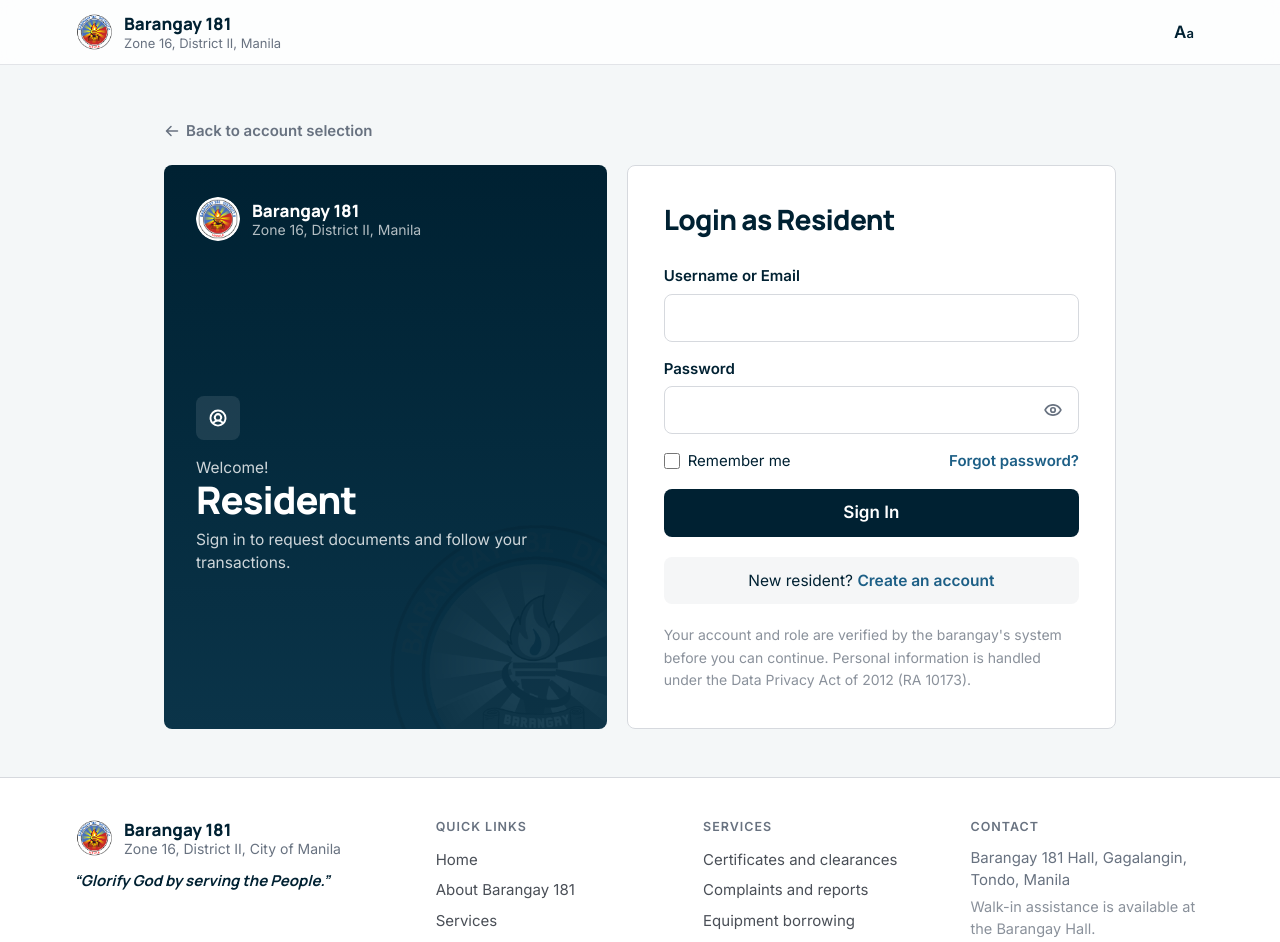
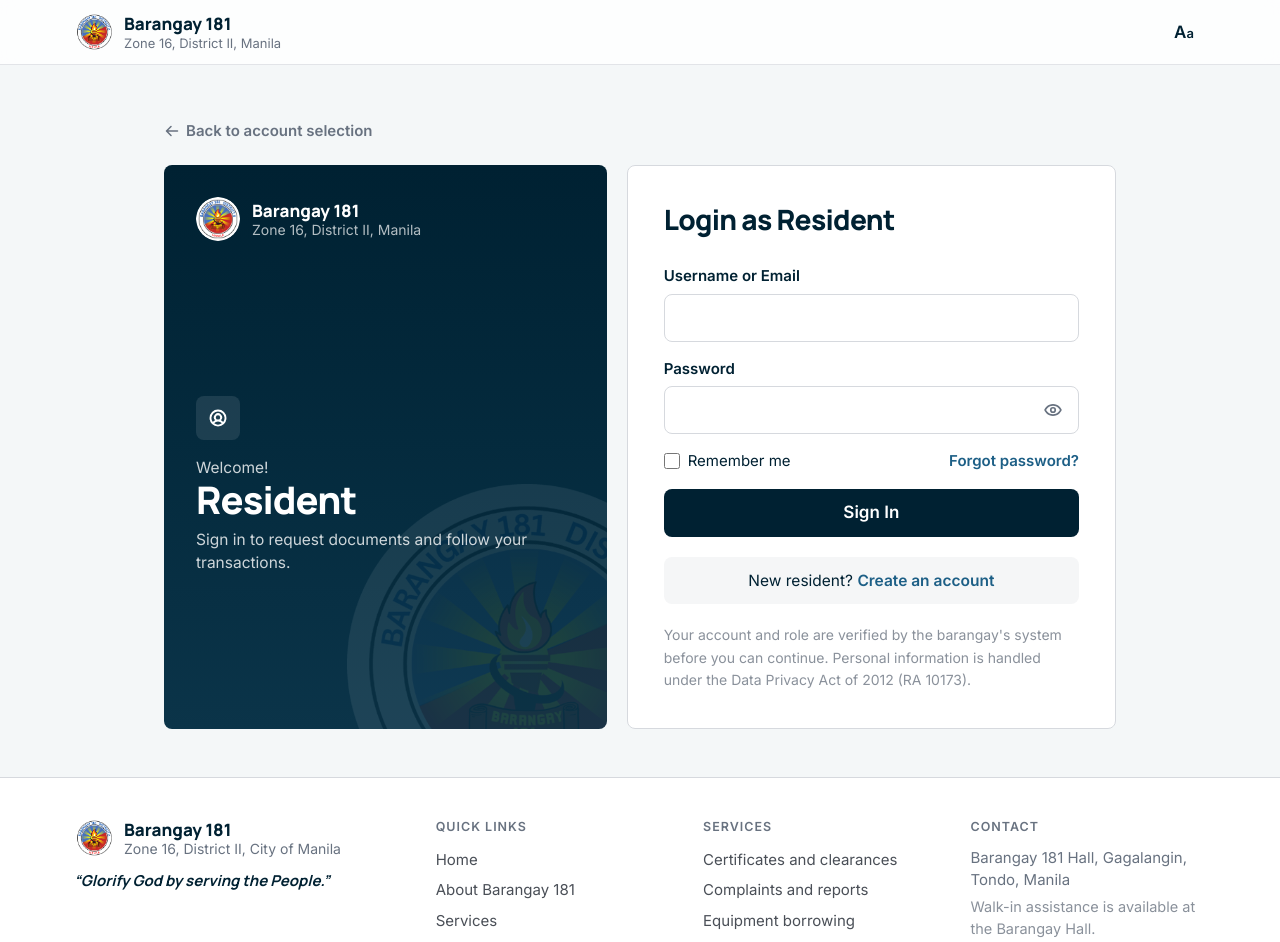
Before and after one commit to MaeVisionary/brgy-181, a React (Vite) app: page /login/resident in a window 1280 px wide. Shown: the top 942 px of the page. Built offline with nearby package versions, Linux system fonts and the light colour scheme.

Commit message:
Barangay seal watermark: reusable component on sign-in, registration, password recovery, welcome cards and empty states; removed repeated small seals on home stats

```diff
--- /dev/null
+++ b/src/components/layout/SealWatermark.tsx
@@ -0,0 +1,20 @@
+import { cn } from '@/lib/cn'
+
+/**
+ * Oversized, very faint Barangay 181 seal behind a panel (the official asset,
+ * unchanged). The parent needs `relative overflow-hidden`; content inside the
+ * parent should sit in a `relative` wrapper so it stays above the seal.
+ * Never use behind tables, forms, personal data, charts or warnings.
+ */
+export function SealWatermark({ size = 320, onDark, side, className }: { size?: number; onDark?: boolean; /** Vertically centred on the right, for short panels. */ side?: boolean; className?: string }) {
+  return (
+    <img
+      aria-hidden
+      alt=""
+      draggable={false}
+      src={`${import.meta.env.BASE_URL}${onDark ? 'seal-white.png' : 'seal.png'}`}
+      style={side ? { width: size, right: -size * 0.12, top: '50%', transform: 'translateY(-50%)' } : { width: size, right: -size * 0.28, bottom: -size * 0.32 }}
+      className={cn('pointer-events-none absolute max-w-none select-none', onDark ? 'opacity-[0.08]' : 'opacity-[0.06]', className)}
+    />
+  )
+}
--- a/src/components/notifications/NotificationItem.tsx
+++ b/src/components/notifications/NotificationItem.tsx
@@ -1,3 +1,4 @@
+import { SealWatermark } from '@/components/layout/SealWatermark'
 import type { ReactNode } from 'react'
 import { useState } from 'react'
 import { useNavigate } from 'react-router-dom'
@@ -114,7 +115,8 @@ export function NotificationItem({
 /** Shared empty state. */
 export function NoNotifications() {
   return (
-    <div className="flex flex-col items-center px-4 py-10 text-center">
+    <div className="relative flex flex-col items-center overflow-hidden px-4 py-10 text-center [&>*:not(img)]:relative">
+      <SealWatermark size={200} />
       <span className="grid size-11 place-items-center rounded-full bg-surface-muted text-ink-muted"><Bell className="size-5" /></span>
       <p className="mt-2 text-[length:calc(15px*var(--fs))] font-semibold text-navy-900">No notifications yet</p>
       <p className="text-[length:calc(14px*var(--fs))] text-ink-muted">You'll see updates here when something needs your attention.</p>
--- a/src/components/ui/EmptyState.tsx
+++ b/src/components/ui/EmptyState.tsx
@@ -1,8 +1,10 @@
+import { SealWatermark } from '@/components/layout/SealWatermark'
 import type { ReactNode } from 'react'
 
 export function EmptyState({ icon, title, body, action }: { icon?: ReactNode; title: string; body?: ReactNode; action?: ReactNode }) {
   return (
-    <div className="flex flex-col items-center px-6 py-12 text-center">
+    <div className="relative flex flex-col items-center overflow-hidden px-6 py-12 text-center [&>*:not(img)]:relative">
+      <SealWatermark size={220} />
       {icon && <span className="mb-3 grid size-10 place-items-center rounded-[10px] bg-surface-muted text-ink-muted">{icon}</span>}
       <p className="font-display text-[length:calc(17px*var(--fs))] font-bold text-navy-900">{title}</p>
       {body && <div className="mt-1 max-w-md text-[length:calc(15px*var(--fs))] text-ink-muted">{body}</div>}
--- a/src/pages/public/ForgotPasswordPage.tsx
+++ b/src/pages/public/ForgotPasswordPage.tsx
@@ -1,3 +1,4 @@
+import { SealWatermark } from '@/components/layout/SealWatermark'
 import { ArrowLeft, CheckCircle2, KeyRound } from '@/icons'
 import { useState, type FormEvent } from 'react'
 import { Navigate, useParams } from 'react-router-dom'
@@ -31,7 +32,9 @@ export function ForgotPasswordPage() {
 
   return (
     <PublicLayout minimal>
-      <div className="mx-auto max-w-[520px] px-4 py-12 sm:py-16">
+      <div className="relative overflow-hidden">
+      <SealWatermark size={520} className="hidden md:block" />
+      <div className="relative mx-auto max-w-[520px] px-4 py-12 sm:py-16">
         <section className="bmis-rise rounded-lg border border-line bg-surface p-7 md:p-9">
           <button type="button" onClick={() => go(`/login/${type.slug}`, 'back')} className="bmis-press -ml-1 inline-flex items-center gap-1.5 rounded-full px-1 text-[length:calc(15px*var(--fs))] font-semibold text-ink-muted hover:text-navy-900">
             <ArrowLeft className="size-4" /> Back to {type.loginTitle}
@@ -65,6 +68,7 @@ export function ForgotPasswordPage() {
           )}
         </section>
       </div>
+      </div>
     </PublicLayout>
   )
 }
--- a/src/pages/public/HomePage.tsx
+++ b/src/pages/public/HomePage.tsx
@@ -67,7 +67,6 @@ export function HomePage() {
               ['City', 'Manila'],
             ].map(([k, v]) => (
               <div key={k} className="relative overflow-hidden rounded-[var(--radius-card)] border border-line bg-surface px-5 py-4">
-                <img aria-hidden alt="" src={`${import.meta.env.BASE_URL}seal.png`} className="pointer-events-none absolute -top-4 -right-6 w-[110px] max-w-none opacity-[0.08] grayscale select-none" />
                 <dt className="label-caps relative">{k}</dt>
                 <dd className="relative mt-1 font-display text-[length:calc(30px*var(--fs))] leading-none font-extrabold text-navy-900">{v}</dd>
               </div>
--- a/src/pages/public/PortalPage.tsx
+++ b/src/pages/public/PortalPage.tsx
@@ -1,3 +1,4 @@
+import { SealWatermark } from '@/components/layout/SealWatermark'
 import { EXPIRED_KEY } from '@/auth/AuthContext'
 import { APP_CONFIG } from '@/config/app'
 import { ArrowLeft, ChevronRight } from '@/icons'
@@ -39,7 +40,7 @@ export function PortalPage() {
         {expired && <p role="status" className="mb-4 rounded-[var(--radius-control)] bg-sky-100 px-4 py-3 text-[length:calc(16px*var(--fs))] text-navy-900">You were signed out after {APP_CONFIG.sessionMinutes} minutes without activity. Please sign in again.</p>}
         <div className="grid grid-cols-1 gap-5 md:grid-cols-[minmax(0,0.85fr)_minmax(0,1.15fr)] md:items-stretch">
           <aside className="bmis-rise relative flex flex-col items-center justify-center overflow-hidden rounded-lg bg-gradient-to-b from-navy-900 to-navy-800 px-6 py-10 text-center text-white md:py-14">
-            <img aria-hidden alt="" src={`${import.meta.env.BASE_URL}seal.png`} className="pointer-events-none absolute -right-20 -bottom-24 w-[320px] max-w-none opacity-[0.07] grayscale select-none" />
+            <SealWatermark onDark size={340} />
             <BarangaySeal onDark className="relative size-16" />
             <h1 className="relative mt-4 font-display text-[length:calc(28px*var(--fs))] leading-tight font-extrabold tracking-tight sm:text-[length:calc(30px*var(--fs))]">Welcome to Barangay 181</h1>
             <p className="relative mt-2 text-[length:calc(16.5px*var(--fs))] text-white/85">How would you like to access the portal?</p>
--- a/src/pages/public/RegisterPage.tsx
+++ b/src/pages/public/RegisterPage.tsx
@@ -1,3 +1,4 @@
+import { SealWatermark } from '@/components/layout/SealWatermark'
 import { ID_TYPES, idHasExpiry } from '@/config/idTypes'
 import { sniff } from '@/lib/uploads'
 import { AlertCircle, ArrowLeft, Camera, CheckCircle2, CircleHelp, Eye, EyeOff, IdCard, Loader2, ShieldCheck, Upload, UserRound, XCircle } from '@/icons'
@@ -233,7 +234,9 @@ export function RegisterPage() {
 
   return (
     <PublicLayout minimal>
-      <div ref={topRef} className="mx-auto max-w-[760px] scroll-mt-20 px-4 py-8 sm:px-6 sm:py-12">
+      <div className="relative overflow-hidden">
+      <SealWatermark size={560} className="hidden lg:block" />
+      <div ref={topRef} className="relative mx-auto max-w-[760px] scroll-mt-20 px-4 py-8 sm:px-6 sm:py-12">
         {step < 5 && (
           <button
             type="button"
@@ -478,6 +481,7 @@ export function RegisterPage() {
             </div>
           )}
         </section>
+      </div>
       </div>
     </PublicLayout>
   )
--- a/src/pages/public/RoleLoginPage.tsx
+++ b/src/pages/public/RoleLoginPage.tsx
@@ -1,3 +1,4 @@
+import { SealWatermark } from '@/components/layout/SealWatermark'
 import { AlertCircle, ArrowLeft, Eye, EyeOff } from '@/icons'
 import { useState, type FormEvent } from 'react'
 import { Navigate, useLocation, useParams } from 'react-router-dom'
@@ -60,7 +61,7 @@ export function RoleLoginPage() {
         <div className="grid grid-cols-1 gap-5 md:grid-cols-[minmax(0,0.95fr)_minmax(0,1.05fr)]">
         {/* Selected account type */}
         <aside className="bmis-rise relative flex min-h-[260px] flex-col overflow-hidden rounded-lg bg-gradient-to-b from-navy-900 to-navy-800 p-7 text-white md:min-h-[420px] md:p-8">
-          <img aria-hidden alt="" src={`${import.meta.env.BASE_URL}seal.png`} className="pointer-events-none absolute -right-24 -bottom-28 w-[340px] max-w-none opacity-[0.07] grayscale select-none" />
+          <SealWatermark onDark size={360} />
           <div className="relative flex items-center gap-3">
             <BarangaySeal onDark className="size-11" />
             <span className="leading-tight">
```
Also changed, not shown: src/components/ui/GreetingCard.tsx (+7 -4 lines).
